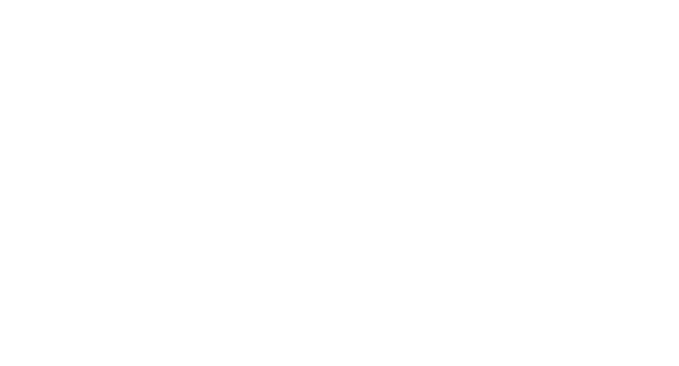
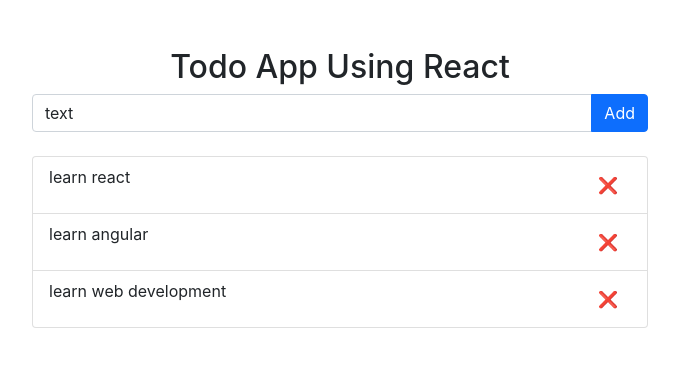
Before and after one commit to Lahari07bugatha/React-Applications, a React (Create React App) app: page / in a window 1280 px wide. Shown: the top 366 px of the page, without its empty margins (300-979 px from the left). Built offline with nearby package versions, Linux system fonts and the light colour scheme.

Commit message:
todo application code

```diff
--- a/public/gstyle.css
+++ b/public/gstyle.css
@@ -1,4 +1,4 @@
-*{
+/* *{
     margin: 0;
     padding: 0;
 }
@@ -7,4 +7,4 @@
     justify-content: center;
     align-items: center;
     height: 100vh;
-}
+} */
--- a/public/index.html
+++ b/public/index.html
@@ -25,7 +25,9 @@
       Learn how to configure a non-root public URL by running `npm run build`.
     -->
     <title>React App</title>
-    <link rel="stylesheet" href="./gstyle.css">
+    <!-- <link rel="stylesheet" href="./gstyle.css"> -->
+    <link href="https://cdn.jsdelivr.net/npm/bootstrap@5.0.2/dist/css/bootstrap.min.css" rel="stylesheet"
+    integrity="sha384-EVSTQN3/azprG1Anm3QDgpJLIm9Nao0Yz1ztcQTwFspd3yD65VohhpuuCOmLASjC" crossorigin="anonymous">
   </head>
   <body>
     <noscript>You need to enable JavaScript to run this app.</noscript>
--- a/src/App.css
+++ b/src/App.css
@@ -1,21 +1,5 @@
-.wrappeer{
+.list-group-item{
   display: flex;
-  justify-content: center;
+  justify-content: space-between;
   align-items: center;
-  gap: 10px;
 }
-.wrappeer button{
-  border: none;
-  outline: none;
-  padding: 10px 15px;
-  font-size: 22px;
-  border-radius: 4px;
-  color: #fff;
-  cursor: pointer;
-}
-button.minus{
-  background-color: red;
-}
-button.plus{
-  background-color: blue;
-}
--- a/src/App.js
+++ b/src/App.js
@@ -1,25 +1,68 @@
 import './App.css'
-import React,{useState} from "react";
+import React,{useState} from 'react'
 function App(){
-   let [counter,setCounter] =useState(0)
-   let stock=0
-   return(
-    <>
-    <h1>counter App in react</h1>
-    <div className="wrapper">
-    <button className='minus' disabled={counter===0} onClick={()=>{
-      if(counter>0){
-        setCounter(counter-1)
-      }
-    }}>-</button>
-    <p>{counter}</p>
-     <button className='plus' disabled={counter===stock} onClick={()=>{
-      if(counter<stock){
-        setCounter(counter-1)
-      }
-    }}>-</button>
+  let[todoInput,updateInput]= useState('text')
+
+ let[todoList, updateTodos]= useState([
+    { id:1, text:'learn react'},
+    {id:2, text:'learn angular'},
+    {id:3, text:'learn web development'}
+  ])
+  let nextId=3
+  function addNewTodo(){
+    //alert(todoInput)
+    if(todoInput===''){
+      alert('enter some task')
+    }
+    else{
+
+    let  newTodos=[
+        ...todoList,
+        {id:nextId++, text:todoInput}
+      ]
+      updateTodos(newTodos)
+      updateInput('')
+    }
+  }
+
+  function deleteTodo(id){
+    let updatedTodos= todoList.filter(
+        (todo)=>{
+          return todo.id!==id
+        }
+      )
+      updateTodos(updatedTodos)
+  }
+
+  return(
+    <div className="container mt-5 w-50">
+      <h2 className='text-center '>Todo App Using React</h2>
+       <div className='input-group '>
+        <input  className='form-control' type="text" value={todoInput} onChange={(e)=>{
+          let task= e.target.value;
+          updateInput(task)
+        }}/>
+        <button className='btn btn-primary' onClick={()=>{
+           addNewTodo()
+        }}>Add</button>
+       </div>
+       <ul className='list-group mt-4'>
+        {
+          todoList.map(
+             (todo) =>{
+              return (
+                <li className='list-group-item'>
+                  <p>{todo.text}</p>
+                  <button className='btn' onClick={()=>{
+                    deleteTodo(todo.id)
+                  }}>❌</button>
+                </li>
+              )
+            }
+          )
+       }
+       </ul>
     </div>
-    </>
-   )
+  )
 }
 export default App
--- a/src/ap.js
+++ /dev/null
@@ -1,8 +0,0 @@
-function count(){
-    return(
-        <>
-        <h1>ii hello </h1>
-        </>
-    )
-}
-export default count
--- a/src/index.js
+++ b/src/index.js
@@ -2,8 +2,6 @@
 import ReactDOM from 'react-dom/client';
 import './index.css';
 import App from './App';
-import count from './ap';
-//import App from './App';
 //import reportWebVitals from './reportWebVitals';
 
 const root = ReactDOM.createRoot(document.getElementById('root'));
@@ -20,6 +18,3 @@
 root.render(
   <App/>
 )
-root.render(
-  <count></count>
-)
```
